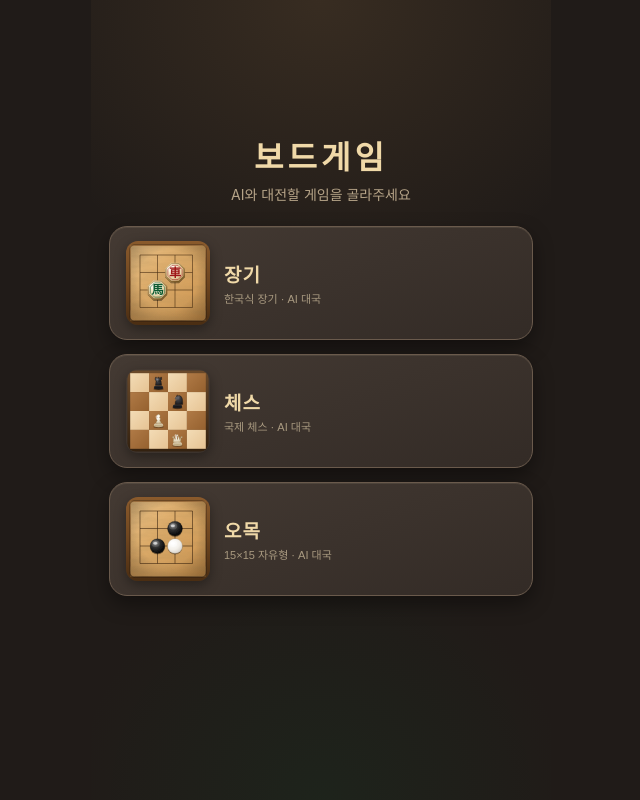
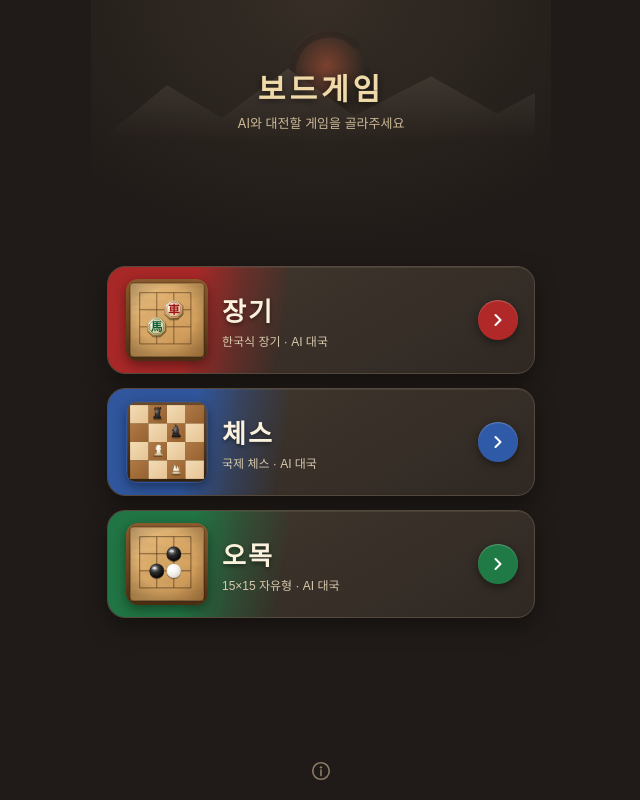
Before and after one commit to uqdaddy/myapp, a React (Vite) app: page / in a window 1280 px wide. Shown: the whole page, without its empty margins (319-959 px from the left). Built offline with nearby package versions, Linux system fonts and the light colour scheme.

Commit message:
main-screen banner redesign; fix chess piece body/base split

```diff
--- a/src/GameSelect.tsx
+++ b/src/GameSelect.tsx
@@ -1,4 +1,5 @@
 // Landing screen: choose which game to play (Janggi, Chess, or Gomoku).
+import type { ReactElement } from 'react';
 import { ChessPiece } from './ChessPiece';
 import { CPieceType } from './engine/chess/types';
 
@@ -285,43 +286,101 @@ function ChessPreview() {
   );
 }
 
+// Ink-wash header backdrop: faint mountains + an enso (brush circle) + a soft
+// sun, drawn as SVG so it stays crisp and matches the vector house style.
+function InkHeader() {
+  return (
+    <svg className="gs-ink" viewBox="0 0 400 120" preserveAspectRatio="xMidYMid slice" aria-hidden>
+      <defs>
+        <radialGradient id="gs-sun" cx="50%" cy="50%" r="50%">
+          <stop offset="0%" stopColor="rgba(200,90,60,0.55)" />
+          <stop offset="100%" stopColor="rgba(200,90,60,0)" />
+        </radialGradient>
+        <linearGradient id="gs-mtn" x1="0" y1="0" x2="0" y2="1">
+          <stop offset="0%" stopColor="rgba(120,110,100,0.30)" />
+          <stop offset="100%" stopColor="rgba(120,110,100,0)" />
+        </linearGradient>
+      </defs>
+      <circle cx="205" cy="52" r="34" fill="url(#gs-sun)" />
+      {/* enso brush ring */}
+      <path
+        d="M232 34 a34 34 0 1 0 10 22"
+        fill="none"
+        stroke="rgba(40,34,30,0.5)"
+        strokeWidth="6"
+        strokeLinecap="round"
+      />
+      {/* distant mountains */}
+      <path d="M0 120 L60 70 L110 100 L170 55 L230 98 L300 62 L360 96 L400 74 L400 120 Z" fill="url(#gs-mtn)" />
+    </svg>
+  );
+}
+
+const GAMES: {
+  kind: GameKind;
+  name: string;
+  tag: string;
+  accent: string;
+  Preview: () => ReactElement;
+}[] = [
+  { kind: 'janggi', name: '장기', tag: '한국식 장기 · AI 대국', accent: '#b02828', Preview: JanggiPreview },
+  { kind: 'chess', name: '체스', tag: '국제 체스 · AI 대국', accent: '#2f5aa8', Preview: ChessPreview },
+  { kind: 'gomoku', name: '오목', tag: '15×15 자유형 · AI 대국', accent: '#1f7a46', Preview: GomokuPreview },
+];
+
 export function GameSelect({ onSelect }: Props) {
   return (
     <div className="gameselect">
       <div className="gs-header">
+        <InkHeader />
         <h1 className="gs-title">보드게임</h1>
         <p className="gs-sub">AI와 대전할 게임을 골라주세요</p>
       </div>
 
       <div className="gs-grid">
-        <button className="gs-card" onClick={() => onSelect('janggi')}>
-          <span className="gs-prev-wrap">
-            <JanggiPreview />
-          </span>
-          <span className="gs-card-text">
-            <span className="gs-name">장기</span>
-            <span className="gs-tag">한국식 장기 · AI 대국</span>
-          </span>
-        </button>
+        {GAMES.map(({ kind, name, tag, accent, Preview }) => (
+          <button
+            key={kind}
+            className="gs-banner"
+            style={{ ['--accent' as string]: accent }}
+            onClick={() => onSelect(kind)}
+          >
+            {/* left color brush */}
+            <span className="gs-brush" aria-hidden />
+            {/* game vector preview */}
+            <span className="gs-banner-prev">
+              <Preview />
+            </span>
+            {/* title + tag */}
+            <span className="gs-banner-text">
+              <span className="gs-banner-name">{name}</span>
+              <span className="gs-banner-tag">{tag}</span>
+            </span>
+            {/* right circular arrow */}
+            <span className="gs-go" aria-hidden>
+              <svg viewBox="0 0 24 24" width="20" height="20">
+                <path d="M9 6l6 6-6 6" fill="none" stroke="#fff" strokeWidth="2.4" strokeLinecap="round" strokeLinejoin="round" />
+              </svg>
+            </span>
+          </button>
+        ))}
+      </div>
 
-        <button className="gs-card" onClick={() => onSelect('chess')}>
-          <span className="gs-prev-wrap">
-            <ChessPreview />
-          </span>
-          <span className="gs-card-text">
-            <span className="gs-name">체스</span>
-            <span className="gs-tag">국제 체스 · AI 대국</span>
-          </span>
-        </button>
-
-        <button className="gs-card" onClick={() => onSelect('gomoku')}>
-          <span className="gs-prev-wrap">
-            <GomokuPreview />
-          </span>
-          <span className="gs-card-text">
-            <span className="gs-name">오목</span>
-            <span className="gs-tag">15×15 자유형 · AI 대국</span>
-          </span>
+      <div className="gs-footer-bar">
+        <button
+          className="gs-foot-btn"
+          aria-label="정보"
+          onClick={() =>
+            alert(
+              '보드게임 · 브라우저에서 AI와 대전하는 장기 / 체스 / 오목.\n서버 없이 동작하며, 장기·체스는 Fairy-Stockfish 엔진을 사용합니다.'
+            )
+          }
+        >
+          <svg viewBox="0 0 24 24" width="22" height="22">
+            <circle cx="12" cy="12" r="9" fill="none" stroke="currentColor" strokeWidth="1.8" />
+            <circle cx="12" cy="8" r="1.3" fill="currentColor" />
+            <path d="M12 11v6" stroke="currentColor" strokeWidth="1.8" strokeLinecap="round" />
+          </svg>
         </button>
       </div>
     </div>
--- a/src/styles.css
+++ b/src/styles.css
@@ -811,92 +811,170 @@ body {
   color: #b6a488;
 }
 
-/* ---- Game select landing ---- */
+/* ---- Game select landing (ink-wash header + banner cards) ---- */
 .gameselect {
   max-width: 460px;
   margin: 0 auto;
   min-height: 100dvh;
   display: flex;
   flex-direction: column;
-  justify-content: center;
-  /* extra bottom padding raises the whole block so the cards land nearer the
-     true vertical center instead of below it */
-  padding: 24px 18px calc(env(safe-area-inset-bottom) + 96px);
-  gap: 22px;
+  padding: calc(env(safe-area-inset-top) + 8px) 16px calc(env(safe-area-inset-bottom) + 8px);
+  gap: 16px;
+  /* soft rice-paper wash */
   background:
-    radial-gradient(120% 60% at 50% 0%, rgba(200, 150, 90, 0.14), transparent 60%),
-    radial-gradient(90% 50% at 50% 100%, rgba(10, 109, 58, 0.1), transparent 60%);
+    radial-gradient(120% 50% at 50% 0%, rgba(210, 180, 140, 0.12), transparent 62%),
+    #201b18;
 }
 .gs-header {
+  position: relative;
   display: flex;
   flex-direction: column;
   align-items: center;
-  gap: 6px;
+  justify-content: flex-end;
+  gap: 4px;
+  height: 132px;
+  padding-bottom: 8px;
+}
+.gs-ink {
+  position: absolute;
+  inset: 0;
+  width: 100%;
+  height: 100%;
+  z-index: 0;
+  opacity: 0.9;
+}
+.gs-title,
+.gs-sub {
+  position: relative;
+  z-index: 1;
 }
 .gs-title {
   margin: 0;
   text-align: center;
-  font-size: 32px;
+  font-size: 30px;
   letter-spacing: 4px;
   color: #f0d9a8;
+  text-shadow: 0 2px 6px rgba(0, 0, 0, 0.5);
+  font-family: 'Nanum Myeongjo', 'Apple SD Gothic Neo', serif;
 }
 .gs-sub {
   margin: 0;
   text-align: center;
-  color: #b6a488;
-  font-size: 14px;
+  color: #cbb996;
+  font-size: 13px;
 }
+
 .gs-grid {
-  display: grid;
-  grid-template-columns: 1fr;
+  display: flex;
+  flex-direction: column;
   gap: 14px;
+  flex: 1;
+  justify-content: center;
 }
-/* stacked cards get a horizontal layout: preview left, text right */
-.gs-grid .gs-card {
-  flex-direction: row;
+
+/* horizontal banner card with a left color brush + right arrow */
+.gs-banner {
+  position: relative;
+  display: flex;
   align-items: center;
   gap: 14px;
+  height: 108px;
+  padding: 0 16px 0 18px;
+  border: 1px solid #55483d;
+  border-radius: 18px;
+  overflow: hidden;
+  background: linear-gradient(150deg, #43392f 0%, #2f2823 100%);
+  color: #e6d9c2;
+  box-shadow: 0 8px 22px rgba(0, 0, 0, 0.4), inset 0 1px 0 rgba(255, 235, 200, 0.08);
+  transition: transform 0.12s ease, box-shadow 0.12s ease;
   text-align: left;
-  padding: 14px 16px;
 }
-.gs-grid .gs-prev-wrap {
-  width: 84px;
-  flex-shrink: 0;
-}
-.gs-card-text {
-  display: flex;
-  flex-direction: column;
-  gap: 3px;
-}
-.gs-card {
-  display: flex;
-  flex-direction: column;
-  align-items: center;
-  gap: 10px;
-  padding: 18px 12px 16px;
-  border: 1px solid #6a5a4c;
-  background: linear-gradient(160deg, #443a33 0%, #332b26 100%);
-  border-radius: 18px;
-  color: #e6d9c2;
-  box-shadow: 0 8px 20px rgba(0, 0, 0, 0.4), inset 0 1px 0 rgba(255, 235, 200, 0.08);
-  transition: transform 0.12s ease, border-color 0.12s ease, box-shadow 0.12s ease;
-}
-.gs-card:active {
-  transform: scale(0.97);
-  border-color: #c8965a;
+.gs-banner:active {
+  transform: scale(0.985);
   box-shadow: 0 4px 12px rgba(0, 0, 0, 0.5);
 }
-.gs-prev-wrap {
-  width: 100%;
+/* the diagonal color brush on the left, tinted by the game's accent */
+.gs-brush {
+  position: absolute;
+  left: 0;
+  top: 0;
+  bottom: 0;
+  width: 42%;
+  z-index: 0;
+  background: var(--accent);
+  opacity: 0.92;
+  -webkit-mask-image: linear-gradient(100deg, #000 45%, rgba(0, 0, 0, 0.4) 70%, transparent 95%);
+  mask-image: linear-gradient(100deg, #000 45%, rgba(0, 0, 0, 0.4) 70%, transparent 95%);
+}
+.gs-banner-prev {
+  position: relative;
+  z-index: 1;
+  width: 82px;
+  height: 82px;
+  flex-shrink: 0;
   border-radius: 12px;
   overflow: hidden;
-  box-shadow: 0 4px 12px rgba(0, 0, 0, 0.35);
+  box-shadow: 0 4px 12px rgba(0, 0, 0, 0.4);
 }
 .gs-prev {
   width: 100%;
   height: auto;
   display: block;
 }
+.gs-banner-text {
+  position: relative;
+  z-index: 1;
+  display: flex;
+  flex-direction: column;
+  gap: 4px;
+  flex: 1;
+}
+.gs-banner-name {
+  font-size: 26px;
+  font-weight: 900;
+  letter-spacing: 2px;
+  color: #fbf1dc;
+  text-shadow: 0 2px 4px rgba(0, 0, 0, 0.45);
+  font-family: 'Nanum Myeongjo', 'Apple SD Gothic Neo', serif;
+}
+.gs-banner-tag {
+  font-size: 12px;
+  color: #d8c9ad;
+}
+.gs-go {
+  position: relative;
+  z-index: 1;
+  flex-shrink: 0;
+  width: 40px;
+  height: 40px;
+  display: grid;
+  place-items: center;
+  border-radius: 50%;
+  background: var(--accent);
+  box-shadow: 0 3px 8px rgba(0, 0, 0, 0.4), inset 0 1px 1px rgba(255, 255, 255, 0.25);
+}
+
+/* bottom bar (info) */
+.gs-footer-bar {
+  display: flex;
+  align-items: center;
+  justify-content: center;
+  gap: 28px;
+  padding: 10px 0 4px;
+}
+.gs-foot-btn {
+  background: none;
+  border: none;
+  color: #8a7a63;
+  padding: 6px;
+  display: grid;
+  place-items: center;
+}
+.gs-foot-btn:active {
+  color: #cbb996;
+}
+
+/* glyphs used inside the janggi preview */
 .gs-glyph {
   /* font-size is set inline per stone so the glyph scales with the piece */
   font-weight: 900;
@@ -908,19 +986,8 @@ body {
 .gs-p-han {
   fill: #9e1515;
 }
-/* pale emboss copy under the colored glyph, matching the real board pieces */
 .gs-p-emboss {
   fill: rgba(255, 250, 235, 0.6);
-}
-.gs-name {
-  font-size: 19px;
-  font-weight: 800;
-  color: #f0d9a8;
-  letter-spacing: 1px;
-}
-.gs-tag {
-  font-size: 11px;
-  color: #a99a80;
 }
 
 /* back-to-menu link on setup screens */
```
Also changed, not shown: src/ChessPiece.tsx (+38 -51 lines).
